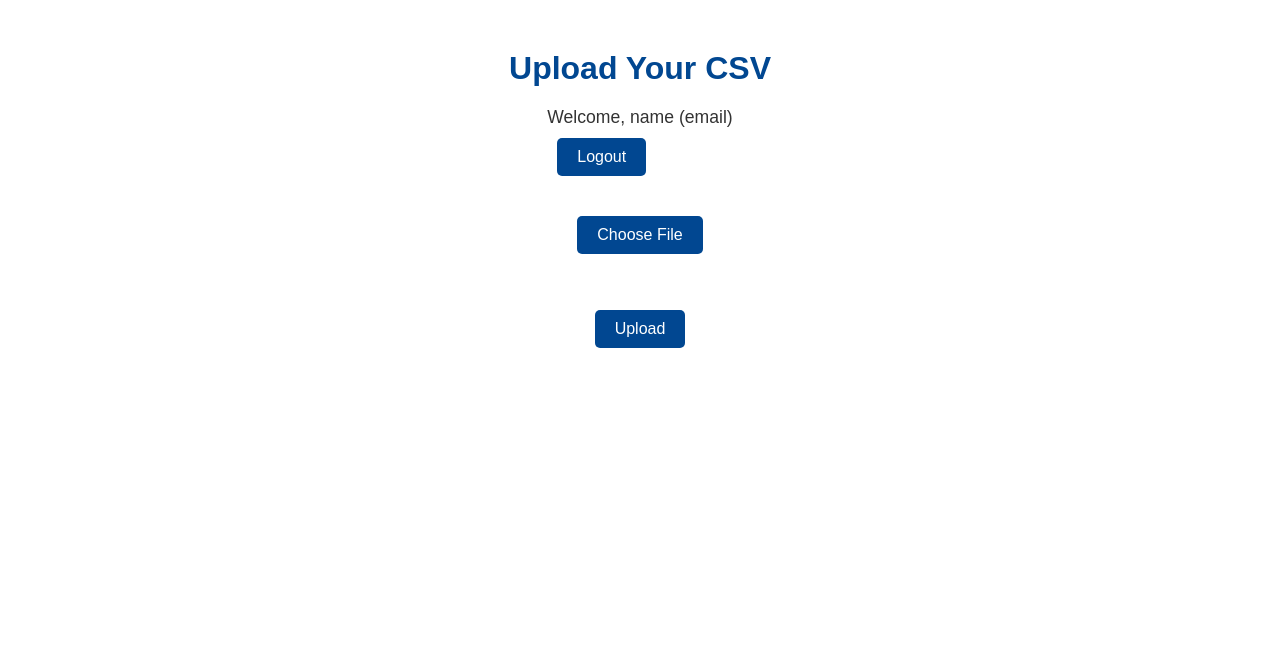
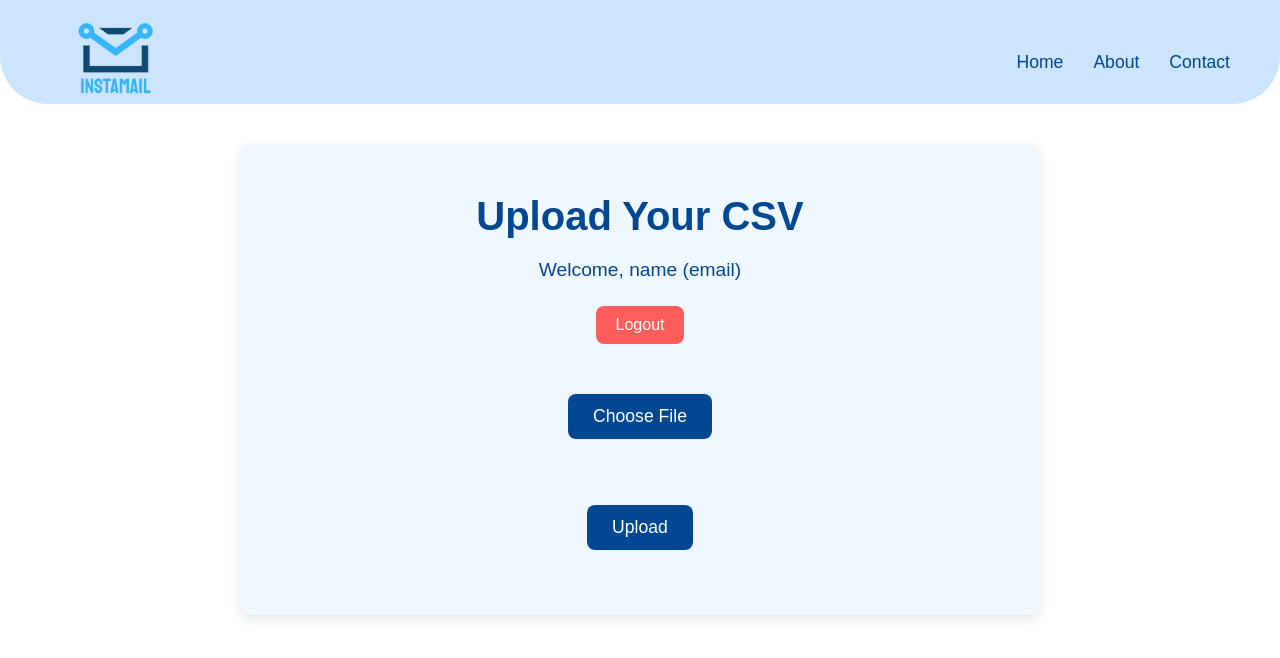
Before and after one commit to rahulop5/Bulk_email_sender_frontend, a React (Vite) app in the folder frontend/: page /upload-csv in a window 1280 px wide. Shown: the top 658 px of the page. Built offline with nearby package versions, Linux system fonts and the light colour scheme; no server answers.

Commit message:
added styling to upload csv and sendemails.jsx

```diff
--- a/frontend/src/components/CSVUpload.jsx
+++ b/frontend/src/components/CSVUpload.jsx
@@ -1,6 +1,7 @@
 import { useRef, useState, useEffect } from 'react';
 import { useNavigate } from 'react-router-dom'; // Import useNavigate for redirection
 import classes from "./CSVUpload.module.css";
+import Header from './Header';
 
 function CSVUpload() {
   const fileholder = useRef();
@@ -74,6 +75,8 @@ function CSVUpload() {
   }
 
   return (
+    <>
+      <Header ishomepage={false}/>
       <div className={classes.container}>
         <h2>Upload Your CSV</h2>
 
@@ -104,6 +107,7 @@ function CSVUpload() {
           </div>
         )}
       </div>
+    </>
   );
 }
 
--- a/frontend/src/components/CSVUpload.module.css
+++ b/frontend/src/components/CSVUpload.module.css
@@ -1,15 +1,24 @@
 .container {
-    display: flex;
-    flex-direction: column;
-    align-items: center;
-    justify-content: center;
+  max-width: 800px; /* Limit the width for a more compact look */
+  margin: 40px auto; /* Add margin to separate the container from the header */
   padding: 50px;
+  background-color: #f0f8ff; /* Light background to contrast the components */
+  border-radius: 12px;
+  box-shadow: 0px 4px 12px rgba(0, 0, 0, 0.1); /* Soft shadow for depth */
+  transition: all 0.3s ease; /* Smooth transition for hover effects */
+}
+
+.container:hover {
+  transform: translateY(-10px); /* Slight lift on hover */
+  box-shadow: 0px 6px 16px rgba(0, 0, 0, 0.15); /* Enhanced shadow on hover */
 }
 
 h2 {
-    font-size: 2rem;
+  font-size: 2.5rem;
   margin-bottom: 20px;
   color: #014791;
+  text-align: center;
+  font-weight: bold;
 }
 
 form {
@@ -24,55 +33,86 @@
 }
 
 button {
-    margin: 10px;
-    padding: 10px 20px;
-    font-size: 1rem;
+  margin: 15px 0;
+  padding: 12px 25px;
+  font-size: 1.1rem;
   background-color: #014791;
   color: white;
   border: none;
-    border-radius: 5px;
+  border-radius: 8px;
   cursor: pointer;
+  transition: background-color 0.3s ease, box-shadow 0.3s ease;
 }
 
 button:hover {
   background-color: #013366;
+  box-shadow: 0px 4px 12px rgba(0, 0, 0, 0.2); /* Shadow effect on hover */
 }
 
 button:focus {
   outline: none;
-    box-shadow: 0 0 5px rgba(0, 0, 0, 0.2);
+  box-shadow: 0 0 8px rgba(0, 0, 0, 0.3);
 }
 
 .fileName {
-    font-size: 1rem;
-    color: #333;
+  font-size: 1.1rem;
+  color: #014791;
   margin-top: 10px;
+  font-weight: bold;
 }
 
 .preview {
-    margin-top: 20px;
+  margin-top: 30px;
   text-align: left;
-    width: 80%;
+  width: 90%;
   max-height: 400px;
-    overflow-y: auto; /* Scrollable preview for large files */
-    background-color: #f9f9f9;
-    padding: 10px;
-    border: 1px solid #ccc;
+  overflow-y: auto;
+  background-color: #ffffff;
+  padding: 15px;
+  border: 2px solid #cce4fc; /* Light blue border */
+  border-radius: 8px;
+  box-shadow: inset 0 1px 6px rgba(0, 0, 0, 0.1); /* Inner shadow for depth */
 }
 
 .preview h3 {
   color: #014791;
+  margin-bottom: 15px;
+  font-size: 1.2rem;
+  font-weight: 600;
 }
 
 pre {
   white-space: pre-wrap; /* Wrap lines for long CSV rows */
   word-break: break-word;
-    font-size: 0.9rem;
+  font-size: 1rem;
   color: #333;
+  line-height: 1.5; /* Increase line spacing for readability */
+  background-color: #f7faff; /* Slight blue tint for preview background */
+  padding: 10px;
+  border-radius: 5px;
 }
 
 .userInfo {
   margin-bottom: 20px;
-    font-size: 1.1rem;
-    color: #333;
+  font-size: 1.2rem;
+  color: #014791;
+  text-align: center;
+  font-weight: 500;
 }
+
+.userInfo p {
+  margin-bottom: 10px;
+}
+
+.userInfo button {
+  background-color: #ff5c5c;
+  padding: 10px 20px;
+  font-size: 1rem;
+  border-radius: 8px;
+  transition: background-color 0.3s ease, transform 0.3s ease;
+}
+
+.userInfo button:hover {
+  background-color: #ff1c1c;
+  transform: scale(1.05); /* Slight grow effect on hover */
+}
--- /dev/null
+++ b/frontend/src/components/Header.jsx
@@ -0,0 +1,16 @@
+import classes from "./Header.module.css"
+
+function Header({ishomepage}){
+    return (
+        <nav className={`${classes.navbar} ${ishomepage?undefined:classes.nothomepage}`}>
+            <div className={classes.logo}><img src="./src/assets/Logo.png" alt="Logo" /></div>
+            <div className={classes.navLinks}>
+                <a href="#products">Home</a>
+                <a href="#pricing">About</a>
+                <a href="#resources">Contact</a>
+            </div>
+        </nav>
+    );
+}
+
+export default Header;
--- /dev/null
+++ b/frontend/src/components/Header.module.css
@@ -0,0 +1,36 @@
+.navbar {
+    display: flex;
+    justify-content: space-between;
+    align-items: center;
+    width: 100%;
+    padding: 20px 50px;
+    padding-left: 64px;
+    padding-bottom: 0;
+    background-color: #cce4fc;
+  }
+
+  .logo img {
+    height: 5rem;
+  }
+
+  .navLinks {
+    display: flex;
+    gap: 30px;
+  }
+
+  .navLinks a {
+    text-decoration: none;
+    color: #014791;
+    font-weight: 500;
+    font-size: 1.1rem;
+    transition: color 0.3s ease;
+  }
+
+  .navLinks a:hover {
+    color: #000000  ;
+  }
+
+  .nothomepage{
+    border-bottom-right-radius: 3rem;
+    border-bottom-left-radius: 3rem;
+  }
--- a/frontend/src/components/HomepageHero.jsx
+++ b/frontend/src/components/HomepageHero.jsx
@@ -1,4 +1,5 @@
 import classes from "./HomepageHero.module.css";
+import Header from "./Header";
 
 function HomepageHero() {
     const handleGoogleLogin = () => {
@@ -7,16 +8,7 @@ function HomepageHero() {
 
     return (
         <>
-            {/* Navbar */}
-            <nav className={classes.navbar}>
-                <div className={classes.logo}><img src="./src/assets/Logo.png" alt="Logo" /></div>
-                <div className={classes.navLinks}>
-                    <a href="#products">Home</a>
-                    <a href="#pricing">About</a>
-                    <a href="#resources">Contact</a>
-                </div>
-            </nav>
-
+            <Header ishomepage={true}/>
             {/* Hero Section */}
             <section className={classes.hero}>
                 <div className={classes.heroText}>
--- a/frontend/src/components/HomepageHero.module.css
+++ b/frontend/src/components/HomepageHero.module.css
@@ -3,39 +3,6 @@
   padding: 0;
   margin: 0;
   box-sizing: border-box;
-}
-
-/* Navbar styles */
-.navbar {
-  display: flex;
-  justify-content: space-between;
-  align-items: center;
-  width: 100%;
-  padding: 20px 50px;
-  padding-left: 64px;
-  padding-bottom: 0;
-  background-color: #cce4fc;
-}
-
-.logo img {
-  height: 5rem;
-}
-
-.navLinks {
-  display: flex;
-  gap: 30px;
-}
-
-.navLinks a {
-  text-decoration: none;
-  color: #014791;
-  font-weight: 500;
-  font-size: 1.1rem;
-  transition: color 0.3s ease;
-}
-
-.navLinks a:hover {
-  color: #000000  ;
 }
 
 /* Hero section */
--- a/frontend/src/components/Sendemails.jsx
+++ b/frontend/src/components/Sendemails.jsx
@@ -4,6 +4,7 @@ import classes from './Sendemails.module.css';
 import EmailssentModal from './EmailssentModal';
 import 'dialog-polyfill/dialog-polyfill.css';
 import dialogPolyfill from 'dialog-polyfill';
+import Header from './Header';
 
 function Sendemails() {
   const location = useLocation();
@@ -51,6 +52,7 @@ function Sendemails() {
 
   return (
     <>
+      <Header ishomepage={false}/>
       <EmailssentModal ref={dialog} />
       <div className={classes.container}>
         <h2 className={classes.title}>Customize Your Email Template</h2>
--- a/frontend/src/components/Sendemails.module.css
+++ b/frontend/src/components/Sendemails.module.css
@@ -1,105 +1,131 @@
 .container {
   max-width: 800px;
-    margin: 0 auto;
-    padding: 20px;
-    background-color: #f7f9fc;
-    border-radius: 8px;
-    box-shadow: 0 4px 8px rgba(0, 0, 0, 0.1);
+  margin: 50px auto; /* Added margin to create space from the top */
+  padding: 40px;
+  background-color: #f0f8ff;
+  border-radius: 16px;
+  box-shadow: 0 6px 16px rgba(0, 0, 0, 0.1); /* Softer, larger shadow for depth */
+  transition: all 0.3s ease-in-out;
+}
+
+.container:hover {
+  transform: translateY(-10px); /* Lift effect on hover */
+  box-shadow: 0 10px 20px rgba(0, 0, 0, 0.15); /* Enhanced shadow on hover */
 }
 
 .title {
-    font-size: 28px;
+  font-size: 32px;
   color: #014791;
-    margin-bottom: 20px;
+  margin-bottom: 30px;
   text-align: center;
+  font-weight: 700; /* Bolder title */
 }
 
 .subTitle {
-    font-size: 20px;
-    margin-bottom: 10px;
+  font-size: 22px;
+  margin-bottom: 15px;
   color: #014791;
+  font-weight: 600;
 }
 
 .fieldsList {
   list-style: none;
   padding: 0;
-    margin-bottom: 20px;
+  margin-bottom: 25px;
   display: flex;
   flex-wrap: wrap;
-    gap: 10px;
+  gap: 12px;
 }
 
 .fieldItem {
   background-color: #cce4fc;
   color: #014791;
-    padding: 5px 10px;
-    border-radius: 4px;
+  padding: 8px 15px; /* Increased padding for better visibility */
+  border-radius: 6px;
+  font-size: 16px;
   font-weight: bold;
+  transition: background-color 0.3s ease, transform 0.3s ease;
+}
+
+.fieldItem:hover {
+  background-color: #b3d4fc;
+  transform: scale(1.05); /* Scale up slightly on hover */
 }
 
 .templateForm {
   display: flex;
   flex-direction: column;
-    gap: 20px;
+  gap: 25px; /* Increased gap for more spacious look */
 }
 
 .formLabel {
-    font-size: 16px;
+  font-size: 18px;
   color: #014791;
   font-weight: bold;
+  margin-bottom: 5px;
 }
 
 .inputField, .textareaField {
   width: 100%;
-    padding: 10px;
-    font-size: 16px;
-    border: 1px solid #b3d4fc;
-    border-radius: 4px;
+  padding: 12px;
+  font-size: 18px;
+  border: 2px solid #b3d4fc; /* Thicker border for a more premium look */
+  border-radius: 6px;
   background-color: #ffffff;
+  transition: border-color 0.3s ease, box-shadow 0.3s ease;
 }
 
 .inputField:focus, .textareaField:focus {
   outline: none;
   border-color: #014791;
+  box-shadow: 0 0 8px rgba(0, 71, 145, 0.3); /* Add glow effect on focus */
 }
 
 .textareaField {
   resize: vertical;
+  min-height: 200px;
 }
 
 .submitButton {
   background-color: #014791;
   color: #ffffff;
-    padding: 12px;
-    font-size: 16px;
+  padding: 15px;
+  font-size: 18px;
   border: none;
-    border-radius: 4px;
+  border-radius: 6px;
   cursor: pointer;
-    transition: background-color 0.3s;
+  transition: background-color 0.3s ease, transform 0.3s ease, box-shadow 0.3s ease;
 }
 
 .submitButton:hover {
-    background-color: #013a6e;
+  background-color: #013366;
+  transform: translateY(-3px); /* Subtle lift effect */
+  box-shadow: 0 4px 12px rgba(0, 0, 0, 0.2); /* Soft shadow on hover */
+}
+
+.submitButton:active {
+  background-color: #012c58;
+  transform: translateY(0); /* Remove lift on click */
 }
 
 @media (max-width: 600px) {
   .container {
-      padding: 15px;
+    padding: 20px;
   }
 
   .title {
-      font-size: 24px;
+    font-size: 28px;
   }
 
   .subTitle {
-      font-size: 18px;
+    font-size: 20px;
   }
 
   .inputField, .textareaField {
-      font-size: 14px;
+    font-size: 16px;
   }
 
   .submitButton {
-      font-size: 14px;
+    font-size: 16px;
   }
 }
```
Also changed, not shown: frontend/src/components/EmailssentModal.module.css (+0 -16 lines). Lines whose indentation alone changed are shown as unchanged.
